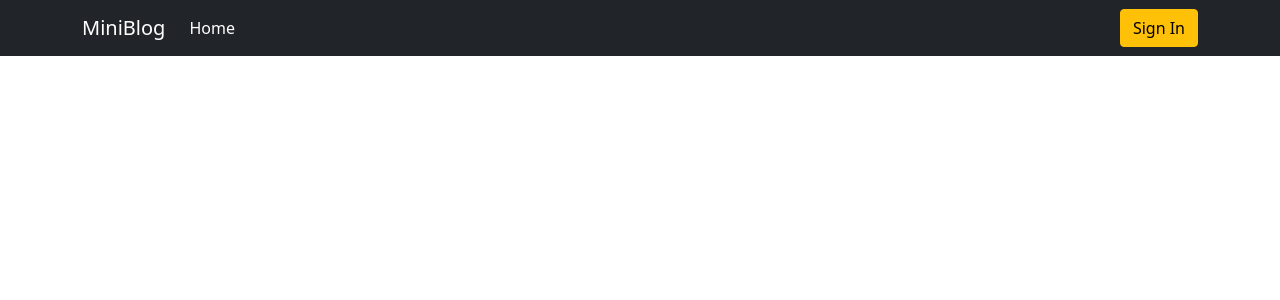
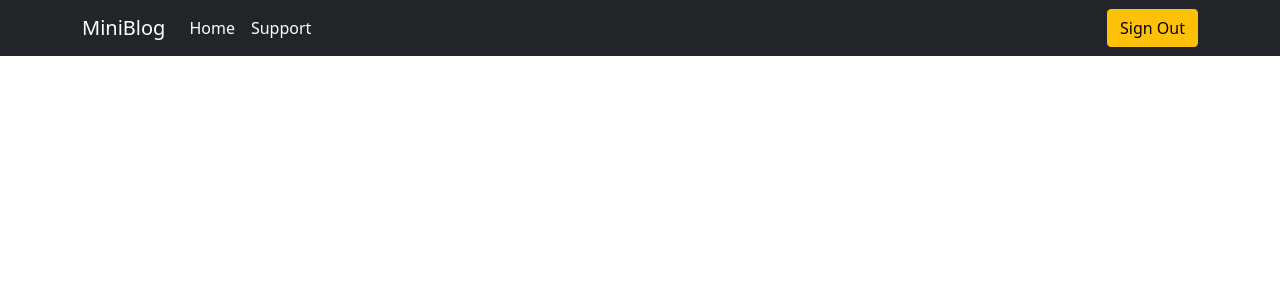
Before and after one commit to neskvikspivom/blog, a Flask app: page / in a window 1280 px wide. Shown: the top 300 px of the page. Run offline with Flask 2, Linux system fonts and the light colour scheme; the visitor is signed in with stand-in values (Sample User, id 1).

Commit message:
Adding page only for logged people

```diff
--- a/routes.py
+++ b/routes.py
@@ -1,6 +1,6 @@
 from flask import render_template, flash, redirect, url_for
 from app import app, login
-from flask_login import current_user, login_user, logout_user
+from flask_login import current_user, login_user, logout_user, login_required
 from forms import LoginForm
 from models import User
 
@@ -15,7 +15,7 @@ def main_page():
 
 @app.route('/login', methods=['GET', 'POST'])
 def login():
-    if current_user.is_authenticated():
+    if current_user.is_authenticated:
         return redirect(url_for('main_page'))
     form = LoginForm()
     if form.validate_on_submit():# если форма отправляется
@@ -33,3 +33,10 @@ def login():
 def logout():
     logout_user()
     return redirect(url_for('main_page'))
+
+
+
+@app.route('/support')
+@login_required
+def support():
+    return render_template('support.html')
--- a/templates/base.html
+++ b/templates/base.html
@@ -26,10 +26,17 @@
                 <li class="nav-item">
                     <a class="nav-link active" aria-current="page" href="{{ url_for('main_page') }}">Home</a>
                 </li>
+                <li class="nav-item">
+                    <a class="nav-link active" aria-current="page" href="{{ url_for('support') }}">Support</a>
+                </li>
             </ul>
         </div>
         <div class="text-end">
-            <a class="btn btn-warning" href="{{ url_for('login') }}">Sign In</a>
+            {% if current_user.is_anonymous %}
+                <a class="btn btn-warning" href="{{ url_for('login') }}">Sign In</a>
+            {% else %}
+                <a class="btn btn-warning" href="{{ url_for('logout') }}">Sign Out</a>
+             {% endif %}
         </div>
     </div>
 </nav>
--- /dev/null
+++ b/templates/support.html
@@ -0,0 +1,5 @@
+{% extends "base.html" %}
+
+{% block content %}
+    <h1>купи рекламу за 300 баксов)</h1>
+{% endblock %}
```
